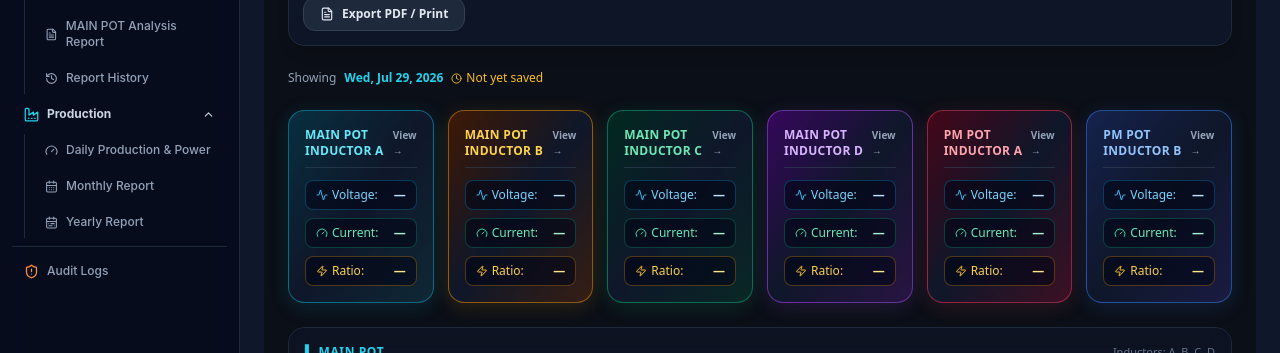
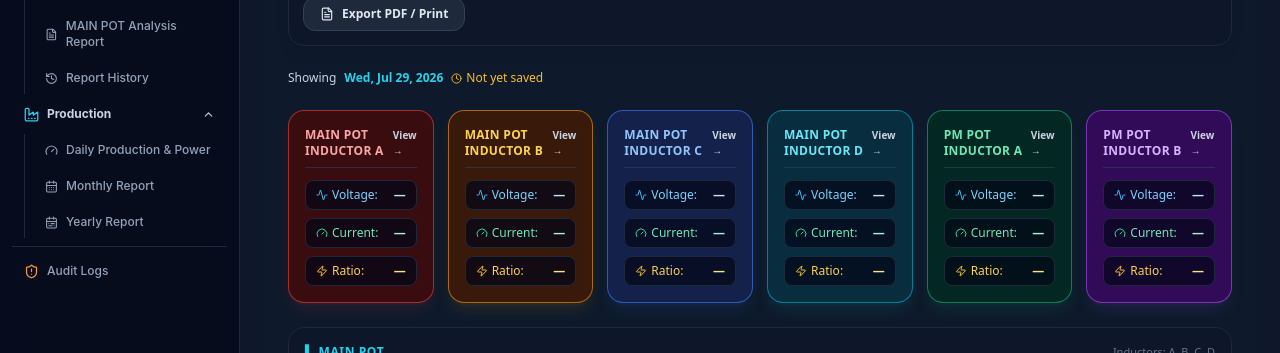
Before and after one commit to satishkumar123123/cgl-inductor-monitoring, a React (Vite) app in the folder frontend/: page /dashboard in a window 1280 px wide. Shown: the part 190-543 px from the top of the page. Built offline with nearby package versions, Linux system fonts and the light colour scheme; no server answers.

Commit message:
Update Dashboard background color and apply 6 distinct block card colors

```diff
--- a/frontend/pages/DashboardPage.jsx
+++ b/frontend/pages/DashboardPage.jsx
@@ -18,49 +18,49 @@ import { ROWS, POTS, emptyRecord, todayStr, fmtDateLong } from "../utils/rowsCon
 import { parseExcelFile, downloadSampleTemplate, exportRecordToExcel } from "../utils/excelMapper.js";
 import { fetchDataByDate, createData, updateData, deleteData } from "../services/dataService.js";
 
-// 6 Top-tier Industrial Grade Distinct Color Themes for Inductor Blocks
+// 6 Distinct Light & Modern Color Themes for the 6 Inductor Blocks
 const BLOCK_STYLES = [
+  // 1. Red / Rose Theme
   {
-    bg: "bg-gradient-to-br from-cyan-950/90 via-slate-900 to-cyan-900/40",
-    border: "border-cyan-500/50 hover:border-cyan-400",
-    badge: "bg-cyan-500/20 text-cyan-300 border-cyan-500/40",
-    glow: "shadow-[0_4px_20px_rgba(6,182,212,0.15)]",
+    bg: "bg-red-950/80 hover:bg-red-900/90",
+    border: "border-red-500/60 hover:border-red-400",
+    glow: "shadow-lg shadow-red-500/10",
+    title: "text-red-300",
+  },
+  // 2. Yellow / Amber Theme
+  {
+    bg: "bg-amber-950/80 hover:bg-amber-900/90",
+    border: "border-amber-500/60 hover:border-amber-400",
+    glow: "shadow-lg shadow-amber-500/10",
+    title: "text-amber-300",
+  },
+  // 3. Blue / Cobalt Theme
+  {
+    bg: "bg-blue-950/80 hover:bg-blue-900/90",
+    border: "border-blue-500/60 hover:border-blue-400",
+    glow: "shadow-lg shadow-blue-500/10",
+    title: "text-blue-300",
+  },
+  // 4. Cyan / Teal Theme
+  {
+    bg: "bg-cyan-950/80 hover:bg-cyan-900/90",
+    border: "border-cyan-500/60 hover:border-cyan-400",
+    glow: "shadow-lg shadow-cyan-500/10",
     title: "text-cyan-300",
   },
+  // 5. Emerald / Green Theme
   {
-    bg: "bg-gradient-to-br from-amber-950/90 via-slate-900 to-amber-900/40",
-    border: "border-amber-500/50 hover:border-amber-400",
-    badge: "bg-amber-500/20 text-amber-300 border-amber-500/40",
-    glow: "shadow-[0_4px_20px_rgba(245,158,11,0.15)]",
-    title: "text-amber-300",
-  },
-  {
-    bg: "bg-gradient-to-br from-emerald-950/90 via-slate-900 to-emerald-900/40",
-    border: "border-emerald-500/50 hover:border-emerald-400",
-    badge: "bg-emerald-500/20 text-emerald-300 border-emerald-500/40",
-    glow: "shadow-[0_4px_20px_rgba(16,185,129,0.15)]",
+    bg: "bg-emerald-950/80 hover:bg-emerald-900/90",
+    border: "border-emerald-500/60 hover:border-emerald-400",
+    glow: "shadow-lg shadow-emerald-500/10",
     title: "text-emerald-300",
   },
+  // 6. Purple / Violet Theme
   {
-    bg: "bg-gradient-to-br from-purple-950/90 via-slate-900 to-purple-900/40",
-    border: "border-purple-500/50 hover:border-purple-400",
-    badge: "bg-purple-500/20 text-purple-300 border-purple-500/40",
-    glow: "shadow-[0_4px_20px_rgba(168,85,247,0.15)]",
+    bg: "bg-purple-950/80 hover:bg-purple-900/90",
+    border: "border-purple-500/60 hover:border-purple-400",
+    glow: "shadow-lg shadow-purple-500/10",
     title: "text-purple-300",
-  },
-  {
-    bg: "bg-gradient-to-br from-rose-950/90 via-slate-900 to-rose-900/40",
-    border: "border-rose-500/50 hover:border-rose-400",
-    badge: "bg-rose-500/20 text-rose-300 border-rose-500/40",
-    glow: "shadow-[0_4px_20px_rgba(244,63,94,0.15)]",
-    title: "text-rose-300",
-  },
-  {
-    bg: "bg-gradient-to-br from-blue-950/90 via-slate-900 to-indigo-900/40",
-    border: "border-blue-500/50 hover:border-blue-400",
-    badge: "bg-blue-500/20 text-blue-300 border-blue-500/40",
-    glow: "shadow-[0_4px_20px_rgba(59,130,246,0.15)]",
-    title: "text-blue-300",
   },
 ];
 
@@ -372,7 +372,8 @@ export default function DashboardPage() {
   if (loading) return <LoadingSpinner label="Loading readings…" />;
 
   return (
-    <div className="flex flex-col gap-6 p-6 bg-[#0B0F17] min-h-screen text-slate-100 font-sans">
+    /* LIGHT BLUE BACKGROUND APPLIED HERE: bg-sky-950/80 or bg-blue-950/70 with slate tint */
+    <div className="flex flex-col gap-6 p-6 bg-[#0e1a2b] min-h-screen text-slate-100 font-sans">
 
       {/* TOOLBAR */}
       <div className="no-print flex flex-wrap items-center gap-2.5 bg-slate-900/90 border border-slate-800 rounded-2xl p-3.5 shadow-lg backdrop-blur-md">
@@ -396,7 +397,7 @@ export default function DashboardPage() {
         <button onClick={exportPDF} className="toolbar-btn bg-slate-800 hover:bg-slate-700 text-slate-200 border-slate-700"><FileText size={14} /> Export PDF / Print</button>
       </div>
 
-      <div className="text-xs text-slate-400 flex items-center gap-2 flex-wrap">
+      <div className="text-xs text-slate-300 flex items-center gap-2 flex-wrap">
         Showing <b className="text-cyan-400">{fmtDateLong ? fmtDateLong(selectedDate) : selectedDate}</b>
         {record?.lastUpdated && <>· Last updated {new Date(record.lastUpdated).toLocaleString()}</>}
         {record?.source === "excel" && record?.uploadedFileName && <>· Source: Excel ({record.uploadedFileName})</>}
@@ -412,7 +413,7 @@ export default function DashboardPage() {
         />
       )}
 
-      {/* TOP 6 CLICKABLE INDUCTOR CARDS GRID */}
+      {/* TOP 6 CLICKABLE INDUCTOR CARDS GRID - 6 DIFFERENT COLORS */}
       <div className="grid grid-cols-1 sm:grid-cols-2 lg:grid-cols-3 xl:grid-cols-6 gap-3.5">
         {ALL_BLOCKS.map((item, idx) => {
           const metrics = getInductorMetrics(item.potKey, item.ind);
@@ -428,15 +429,15 @@ export default function DashboardPage() {
                 <span className={`font-extrabold text-xs uppercase tracking-wide ${style.title}`}>
                   {item.label}
                 </span>
-                <span className="text-[10px] font-bold text-slate-400 group-hover:text-cyan-300 transition-colors">
+                <span className="text-[10px] font-bold text-slate-300 group-hover:text-white transition-colors">
                   View &rarr;
                 </span>
               </div>
 
-              {/* INDIVIDUAL DISTINCT PARAMETER TEXT COLORS */}
+              {/* INDIVIDUAL PARAMETER DISPLAY */}
               <div className="space-y-2 text-xs">
                 {/* Voltage */}
-                <div className="flex justify-between items-center bg-slate-950/60 px-2.5 py-1.5 rounded-lg border border-sky-500/30">
+                <div className="flex justify-between items-center bg-slate-950/70 px-2.5 py-1.5 rounded-lg border border-slate-800">
                   <span className="text-sky-300 font-medium flex items-center gap-1">
                     <Activity size={12} className="text-sky-400" /> Voltage:
                   </span>
@@ -446,7 +447,7 @@ export default function DashboardPage() {
                 </div>
 
                 {/* Current */}
-                <div className="flex justify-between items-center bg-slate-950/60 px-2.5 py-1.5 rounded-lg border border-emerald-500/30">
+                <div className="flex justify-between items-center bg-slate-950/70 px-2.5 py-1.5 rounded-lg border border-slate-800">
                   <span className="text-emerald-300 font-medium flex items-center gap-1">
                     <Gauge size={12} className="text-emerald-400" /> Current:
                   </span>
@@ -456,7 +457,7 @@ export default function DashboardPage() {
                 </div>
 
                 {/* Conductance Ratio */}
-                <div className="flex justify-between items-center bg-slate-950/60 px-2.5 py-1.5 rounded-lg border border-amber-500/30">
+                <div className="flex justify-between items-center bg-slate-950/70 px-2.5 py-1.5 rounded-lg border border-slate-800">
                   <span className="text-amber-300 font-medium flex items-center gap-1">
                     <Zap size={12} className="text-amber-400" /> Ratio:
                   </span>
```
